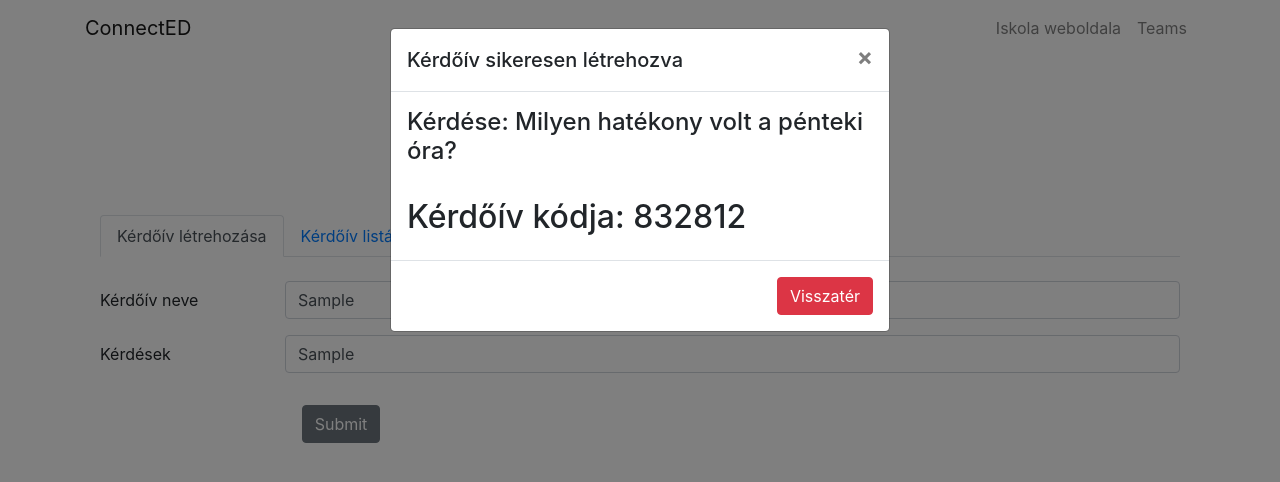
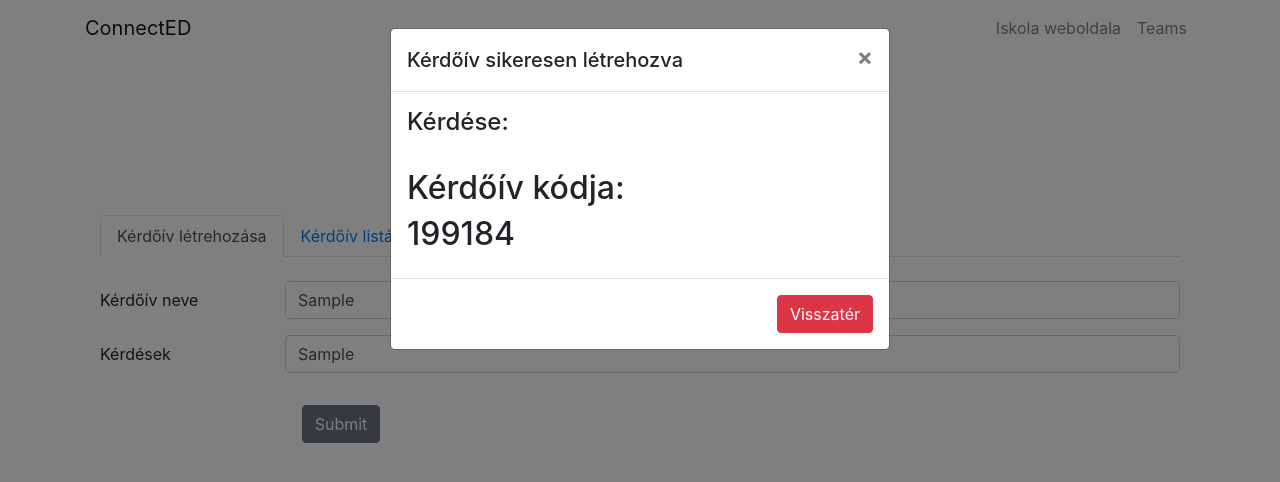
Before and after one commit to TothRudolf/Connect-ED, a React (Create React App) app: page /tanar in a window 1280 px wide. Both pictures are taken after typing "Sample", "Sample" into the empty fields and a click on the button "Submit". Shown: the top 482 px of the page. Built offline with nearby package versions, Linux system fonts and the light colour scheme.

Commit message:
van random gen

```diff
--- a/src/Kerdoivek.js
+++ b/src/Kerdoivek.js
@@ -25,7 +25,7 @@ const popup = (props) => {
       <ListGroup>
         <UncontrolledAlert color="primary"  onClick={toggle}>{buttonLabel} Milyen hatékony volt a pénteki óra?</UncontrolledAlert >
 
-        <UncontrolledAlert color="info" onClick={toggle}>{buttonLabel}Mit értetél meg az integrálásból?</UncontrolledAlert>
+        <UncontrolledAlert color="info" onClick={toggle}>{buttonLabel}Mennyire értetted meg az integrálást?</UncontrolledAlert>
         <UncontrolledAlert color="success" onClick={toggle}>{buttonLabel}Románia földrajza megy-e?</UncontrolledAlert>
         <UncontrolledAlert color="warning" onClick={toggle}>{buttonLabel}Várod a vakációt?</UncontrolledAlert>
 
--- a/src/Ujkerdoiv.js
+++ b/src/Ujkerdoiv.js
@@ -1,5 +1,5 @@
 import React, { useState } from 'react';
-import { Col, Button, Form, FormGroup, Label, Input, FormText,ListGroup, ListGroupItem, Modal, ModalHeader, ModalBody, ModalFooter } from 'reactstrap';
+import { Col, Button, Form, FormGroup, Label, Input, FormText,ListGroup, ListGroupItem, Modal, ModalHeader, ModalBody, ModalFooter, } from 'reactstrap';
 
 const Ujkerdoiv = (props) => {
   const {
@@ -7,6 +7,11 @@ const Ujkerdoiv = (props) => {
     className
   } = props;
   const [modal, setModal] = useState(false);
+  function Random(props) {
+    var maxNumber = 100000;
+    var randomNumber = Math.floor((Math.random() * maxNumber) + 100000);
+    return <h2>{randomNumber}</h2>;
+  }
 
   const toggle = () => setModal(!modal);
   return (
@@ -20,7 +25,7 @@ const Ujkerdoiv = (props) => {
       <FormGroup row>
         <Label for="examplePassword" sm={2}>Kérdések</Label>
         <Col sm={10}>
-          <Input type="text" name="tex2" id="examplePassword" placeholder="Ide jön a kérdése." />
+          <Input type="text" name="text2" id="example" placeholder="Ide jön a kérdése." />
         </Col>
       </FormGroup>
 
@@ -40,11 +45,15 @@ const Ujkerdoiv = (props) => {
           <Modal isOpen={modal} toggle={toggle} className={className}>
         <ModalHeader toggle={toggle}>Kérdőív sikeresen létrehozva </ModalHeader>
         <ModalBody>
-          <h4>Kérdése: Milyen hatékony volt a pénteki óra?</h4>
+          <h4>Kérdése:</h4>
+          <text2/>
           <br></br>
 
-      <h2>Kérdőív kódja: 832812</h2>
+      <h2>Kérdőív kódja: </h2>
+
+        <Random />
         </ModalBody>
+
         <ModalFooter>
 
           <Button color="danger" onClick={toggle}>Visszatér</Button>
```
